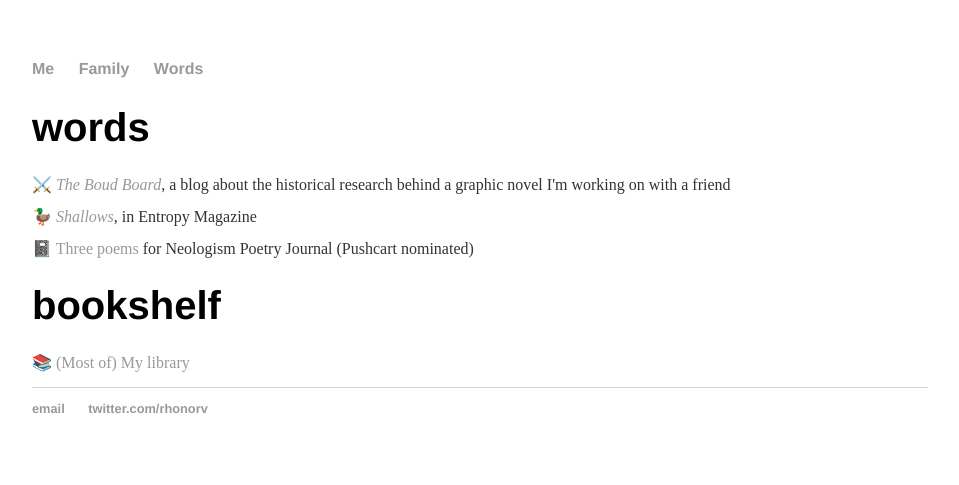
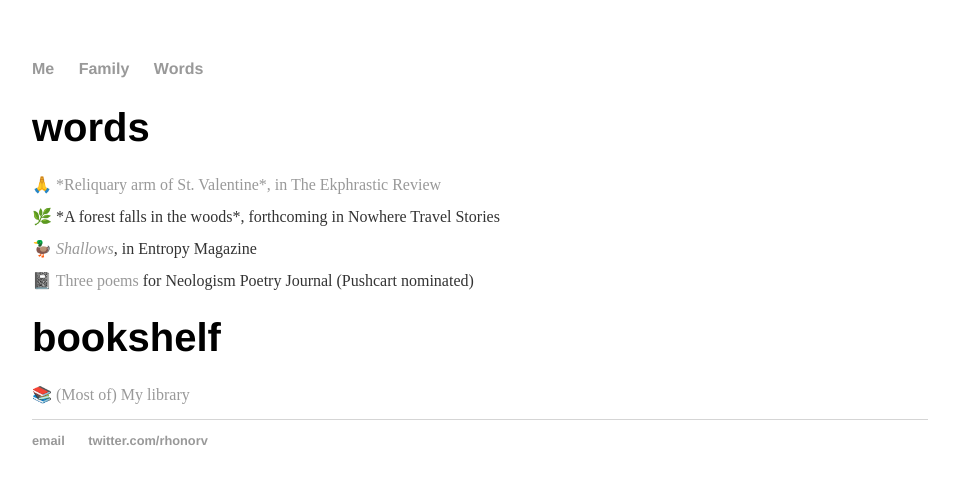
Before and after one commit to rhonorv/rhonorv.github.io, a Jekyll site: the page words/index.html, which Jekyll copies as it is, in a window 1280 px wide. Shown: the top 485 px of the page, without its empty margins (160-1119 px from the left). Built offline with Jekyll 4.4.1, drawn with Linux system fonts in a browser that asks for light colours.

Commit message:
Update index.html

```diff
--- a/words/index.html
+++ b/words/index.html
@@ -20,7 +20,9 @@
 
 	<div class="Words">
 	<h1>words</h1>
-      		<p><span aria-hidden="true">⚔️ </span><a href="https://boudboard.tumblr.com"><em>The Boud Board</em></a>, a blog about the historical research behind a graphic novel I'm working on with a friend</p>
+      		<p><span aria-hidden="true">🙏 </span><a href="http://www.ekphrastic.net/the-ekphrastic-review/reliquary-arm-of-st-valentine-by-honor-vincent">*Reliquary arm of St. Valentine*, in The Ekphrastic Review</a></p>
+
+     		<p><span aria-hidden="true">🌿 </span>*A forest falls in the woods*, forthcoming in Nowhere Travel Stories</a></p>
 
       		<p><span aria-hidden="true">🦆 </span><a href="https://entropymag.org/the-birds-shallows/"><em>Shallows</em></a>, in Entropy Magazine</p>
 
```
